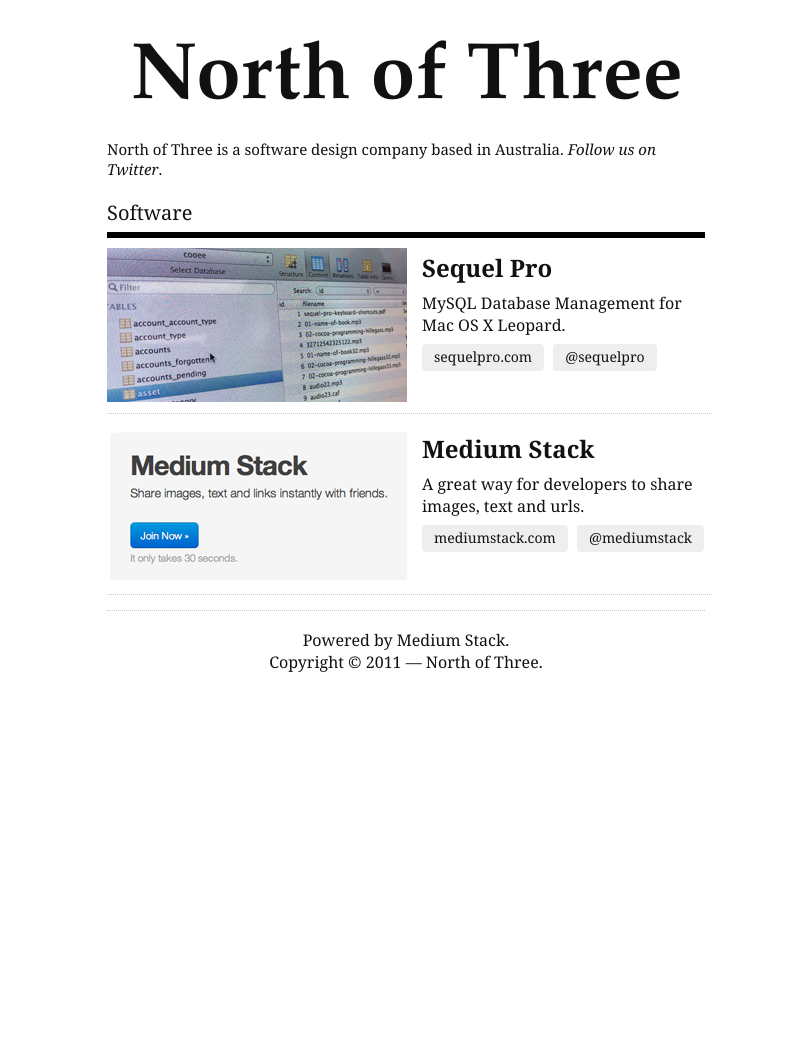
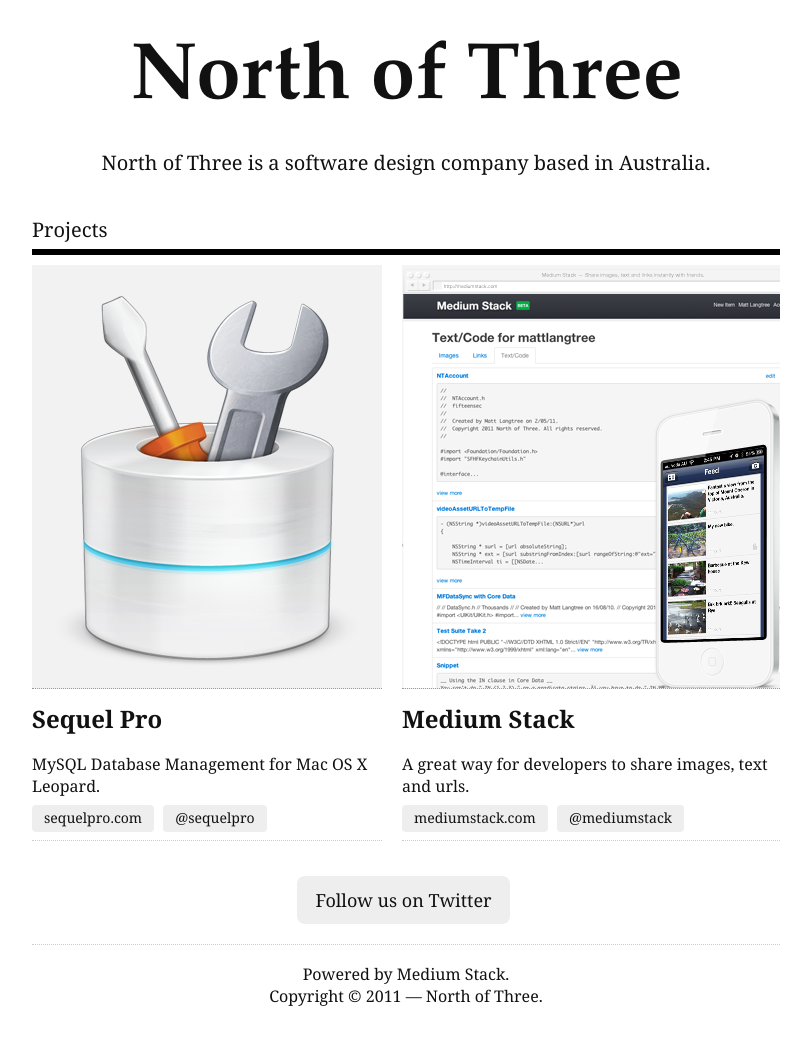
Before and after one commit to mattlangtree/northofthree.github.io, a PHP site: page / in a window 1280 px wide. Shown: the whole page, without its empty margins (234-1045 px from the left). Before the commit the page ends 672 px from the top, so only its background shows below. Run offline with PHP 8.4, Linux system fonts and the light colour scheme; some libraries are stand-ins or nearby versions.

Commit message:
New design.
git-svn-id: https://nof3.springloops.com/source/northofthree/trunk@11 336c6bb2-501c-45ac-a62c-0dffd56cd18d

```diff
--- a/index.php
+++ b/index.php
@@ -1,7 +1,3 @@
-<?php
-
-error_reporting(E_ALL);
-?>
 <html>
 <head>
 	<title>North of Three &mdash; Software Design Australia</title>
@@ -10,177 +6,8 @@
 	<meta http-equiv="Content-Language" content="en-us" />
 
 	<link rel="icon" type="image/png" href="/favicon.png">
+	<link href="/main.css" media="screen" rel="stylesheet" type="text/css" />
 
-  <style type="text/css" media="screen">
-    body{
-      margin: 0px;
-      padding: 0px;
-      font-size: 16px;
-      font-family: Georgia, serif;
-      background: #FFF;
-      color: #111;
-      padding-bottom: 30px;
-    }
-    span.lucida {
-        font-family: 'Lucida Grande';
-        font-size: 20px;
-    }
-    p {
-        font-size: 20px;
-    }
-    a.btn {
-      -webkit-border-bottom-left-radius: 6px 6px;
-      -webkit-border-bottom-right-radius: 6px 6px;
-      -webkit-border-top-left-radius: 6px 6px;
-      -webkit-border-top-right-radius: 6px 6px;
-      border-color: rgb(255, 170, 34);
-      padding: 8px 15px;
-    }
-    #centered{
-      text-align: center;
-    	margin: 0px auto;
-    	width: 600px;
-    }
-    #innerwrapper{
-      position: relative;
-      text-align: left;
-      border: 1px solid transparent;
-    }
-    #head {
-    	border: 1px solid transparent;
-    	width: 100%;
-        margin-bottom: 10px;
-        text-align: center;
-    }
-    #head heading{
-        font-size: 80px;
-        display: inline-block;
-        margin: 30px auto 0px auto;
-        font-family: Garamond, Georgia, serif;
-        font-weight: bold;
-        letter-spacing:0.001em;
-    }
-    heading.subheading {
-        font-size: 15px;
-    }
-    heading.subheading a {
-        font-style: italic;
-    }
-    #contact {
-    	margin-left: 215px;
-    }
-    article {
-        margin-bottom: 15px;
-        border-bottom: 1px dotted #CCC;
-        padding-bottom: 8px;
-        display: block;
-    }
-    article heading{
-        font-size: 13px;
-        padding: 0px 0px 3px 0px;
-        display: block;
-    }
-    a,
-    article heading a{
-        color: #111;
-        text-decoration: none;
-    }
-    article.working-on{
-        padding-left: 315px;
-        padding-bottom: 8px;
-        position: relative;
-    }
-    article.working-on img {
-        position: absolute;
-        top: 0px;
-        left: 0px;
-        margin: 0px;
-        padding: 0px;
-    }
-    article.working-on h2{
-        margin-bottom: 8px;
-        margin-top: 3px;
-    }
-    article.working-on p{
-        margin-bottom: 8px;
-        font-size: 16px;
-        margin-top: 4px;
-
-    }
-    a:hover {
-        color: red;
-    }
-    section.box {
-        width: 100%;
-    }
-    section.box .leftcolumn {
-        border-bottom: 1px dotted #CCC;
-    }
-    section.box .leftcolumn article {
-        float: left;
-        width: 290px;
-        min-height: 157px;
-    }
-    section.box .leftcolumn article:first-child {
-        margin-right: 20px;
-    }
-
-    section.box h3{
-        font-size: 20px;
-        border-bottom: 6px solid black;
-        display: block;
-        font-weight: normal;
-        padding-bottom: 6px;
-        margin-bottom: 10px;
-    }
-    section.box.left {
-        float: left;
-        margin-right: 18px;
-    }
-    section.box.twocol {
-        float: left;
-        width: 280px;
-    }
-    section.box.twocol.images a.image {
-        display: inline-block;
-        width: 132px;
-        height: 90px;
-        border: 6px solid #EEE;
-        margin-bottom: 4px;
-    }
-    section.box.twocol.images a.image:hover {
-        border-color: #DDD;
-    }
-
-    section.box.twocol:first-child {
-        margin-right: 18px;
-    }
-
-
-    .clr {
-        clear: both;
-    }
-    a.button {
-        background-color: #EEE;
-        display: inline-block;
-        padding: 3px 12px 5px;
-        font-size: 14px;
-        margin-right: 5px;
-        border-radius: 4px;
-        -moz-border-radius: 4px;
-        -webkit-border-radius: 4px;
-    }
-    a.button:hover {
-        background-color: #111;
-        color: white;
-    }
-    footer {
-        display: block;
-        margin-top: 18px;
-        text-align: center;
-    }
-
-  </style>
 
 </head>
 <body>
@@ -191,99 +18,48 @@
 				<heading>North of Three</heading>
 			</div>
 
-			<heading class="subheading">North of Three is a software design company based in  Australia. <a href="http://twitter.com/nof3" target="_blank" title="Follow North of Three on Twitter">Follow us on Twitter</a>.</heading>
+			<heading class="subheading">
+				<p>North of Three is a software design company based in  Australia. </p>
+			</heading>
 
             <section class="box left">
 
-                <h3>Software</h3>
+                <h3>Projects</h3>
 
                 <div class="leftcolumn">
-                    <article class="working-on">
-                        <img src="sequel-pro-shot.png" alt="Screenshot of Sequel Pro">
+                    <article class="working-on sequel-pro">
+                        <span class="image-wrapper"><img src="sequel-pro-logo.png" alt="Screenshot of Sequel Pro"></span>
 
                         <h2>Sequel Pro</h2>
                         <p>MySQL Database Management for Mac OS X Leopard.</p>
+						<span class="actionlinks">
 							<a href="http://www.sequelpro.com/" class="button left" title="Sequel Pro" target="_blank">sequelpro.com</a>
 						    <a href="http://www.twitter.com/sequelpro" class="button left" title="Follow Sequel pro on Twitter" target="_blank">@sequelpro</a>
-
+						</span>
                     </article>
 
-                    <article class="working-on">
-                        <img src="medium-stack-shot.png" alt="Screenshot of Medium Stack">
+                    <article class="working-on medium-stack">
+                        <span class="image-wrapper"><img src="medium-stack-devices.png" alt="Screenshot of Medium Stack"></span>
 
                         <h2>Medium Stack</h2>
                         <p>A great way for developers to share images, text and urls.</p>
+						<span class="actionlinks">
 							<a href="http://www.mediumstack.com/" class="button left" title="Medium Stack" target="_blank">mediumstack.com</a>
 						    <a href="http://www.twitter.com/sequelpro" class="button left" target="_blank">@mediumstack</a>
-
+						</span>
                     </article>
 
                     <div class="clr"></div>
                 </div>
 
             </section>
-            <? /* ?>
-            <section class="box twocol" style="width: 295px; margin-right: 10px;">
-                <h3>We likey <a href="http://mediumstack.com/mattlangtree/ipad_links" class="lucida">&raquo;</a></h3>
 
-			<?php
-
-
-			$ch = curl_init();
-            $headers = array('HTTP_ACCEPT: Mozilla/4.0 (compatible; MSIE 7.0; Windows NT 5.1; .NET CLR 1.0.3705; .NET CLR 1.1.4322; Media Center PC 4.0)');
-
-            curl_setopt($ch, CURLOPT_URL, "http://mediumstack.com/api/stack/26"); # URL to post to
-            curl_setopt($ch, CURLOPT_RETURNTRANSFER, 1 ); # return into a variable
-            curl_setopt($ch, CURLOPT_HTTPHEADER, $headers );
-            $stacks_json_feed = curl_exec( $ch ); # run!
-            curl_close($ch);
-
-			$stack = json_decode($stacks_json_feed,true);
-            // print_r($stack);
-			?>
-
-			<? $i=0; foreach ($stack['item_list']['items'] as $key => $item): ?>
-			<?php if ($item['tweet_type'] != 'url' || $i > 6)
-			        continue;
-			?>
-			 	<article>
-    			    <heading><a href="<?= $item['url']?>" target="_blank"><?= $item['label']?></a></heading>
-    			</article>
-			<?php $i++; endforeach; ?>
-        </section>
-
-        <section class="box twocol images"  style="width: 293px;">
-			<h3>In Progress <a href="http://mediumstack.com/sequelpro/screenshots" class="lucida">&raquo;</a></h3>
-
-
-			<?php
-
-
-			$ch = curl_init();
-            $headers = array('HTTP_ACCEPT: Mozilla/4.0 (compatible; MSIE 7.0; Windows NT 5.1; .NET CLR 1.0.3705; .NET CLR 1.1.4322; Media Center PC 4.0)');
-
-            curl_setopt($ch, CURLOPT_URL, "http://mediumstack.com/api/stack/59"); # URL to post to
-            curl_setopt($ch, CURLOPT_RETURNTRANSFER, 1 ); # return into a variable
-            curl_setopt($ch, CURLOPT_HTTPHEADER, $headers );
-            $stacks_json_feed = curl_exec( $ch ); # run!
-            curl_close($ch);
-
-			$stack = json_decode($stacks_json_feed,true);
-            // print_r($stack);
-			?>
-
-			<? $i=0; foreach ($stack['item_list']['items'] as $key => $item): ?>
-			<?php if ($item['tweet_type'] != 'image' || $i > 5)
-			        continue;
-			?>
-			 	<a class="image" href="<?= $item['short_url']?>" target="_blank"><img src="<?= $item['image_thumb_src']?>" width="132" height="90"></a>
-
-			<?php $i++; endforeach; ?>
-
-		</section>
-        <? */r ?>
         <div class="clr"></div>
 
+		<heading class="botomcta">
+			<p class="contactus"><a href="http://twitter.com/nof3" class="button" target="_blank" title="Follow North of Three on Twitter">Follow us on Twitter</a></p>
+		</heading>
+		<div class="clr"></div>
         <footer>
             Powered by <a href="http://www.mediumstack.com/" target="_blank">Medium Stack</a>.
             <br />Copyright &copy; 2011 &mdash; North of Three.
--- /dev/null
+++ b/main.css
@@ -0,0 +1,205 @@
+body{
+  margin: 0px;
+  padding: 0px;
+  font-size: 16px;
+  font-family: Georgia, serif;
+  background: #FFF;
+  color: #111;
+  padding-bottom: 30px;
+}
+span.lucida {
+    font-family: 'Lucida Grande';
+    font-size: 20px;
+}
+p {
+    font-size: 20px;
+}
+a.btn {
+  -webkit-border-bottom-left-radius: 6px 6px;
+  -webkit-border-bottom-right-radius: 6px 6px;
+  -webkit-border-top-left-radius: 6px 6px;
+  -webkit-border-top-right-radius: 6px 6px;
+  border-color: rgb(255, 170, 34);
+  padding: 8px 15px;
+}
+#centered{
+  text-align: center;
+	margin: 0px auto;
+	width: 750px;
+}
+#innerwrapper{
+  position: relative;
+  text-align: left;
+  border: 1px solid transparent;
+}
+#head {
+	border: 1px solid transparent;
+	width: 100%;
+    margin-bottom: 10px;
+    text-align: center;
+}
+#head heading{
+    font-size: 80px;
+    display: inline-block;
+    margin: 30px auto 0px auto;
+    font-family: Garamond, Georgia, serif;
+    font-weight: bold;
+    letter-spacing:0.001em;
+}
+heading.subheading {
+    font-size: 15px;
+}
+heading.subheading p {
+	text-align: center;
+}
+heading.subheading a.button {
+	font-size: 18px;
+	-webkit-border-bottom-left-radius: 8px 8px;
+	-webkit-border-bottom-right-radius: 8px 8px;
+	-webkit-border-top-left-radius: 8px 8px;
+	-webkit-border-top-right-radius: 8px 8px;
+
+	padding: 12px 18px;
+
+}
+heading.botomcta {
+	display: block;
+	border-bottom: 1px dotted #CCC;
+}
+heading.botomcta p{
+	text-align: center;
+}
+heading.botomcta a.button {
+	font-size: 18px;
+	-webkit-border-bottom-left-radius: 8px 8px;
+	-webkit-border-bottom-right-radius: 8px 8px;
+	-webkit-border-top-left-radius: 8px 8px;
+	-webkit-border-top-right-radius: 8px 8px;
+	padding: 12px 18px;
+}
+
+#contact {
+	margin-left: 215px;
+}
+article {
+    margin-bottom: 15px;
+    border-bottom: 1px dotted #CCC;
+    padding-bottom: 8px;
+    display: block;
+}
+article heading{
+    font-size: 13px;
+    padding: 0px 0px 3px 0px;
+    display: block;
+}
+a,
+article heading a{
+    color: #111;
+    text-decoration: none;
+}
+article.working-on{
+    padding-bottom: 8px;
+
+    position: relative;
+
+}
+article.working-on span.image-wrapper {
+	padding: 8px 0px 15px;
+	background-color: #F2F2F2;
+	display: block;
+	text-align: center;
+	border-bottom: 1px dotted #999;
+}
+article.working-on.medium-stack span.image-wrapper {
+	padding: 0px;
+}
+article.working-on img {
+    margin: 0px;
+    padding: 0px;
+}
+article.working-on h2{
+    margin-bottom: 18px;
+    margin-top: 13px;
+}
+article.working-on p{
+    margin-bottom: 8px;
+    font-size: 16px;
+    margin-top: 4px;
+
+}
+
+section.box .leftcolumn article.working-on.sequel-pro {
+	width: 350px;
+}
+section.box .leftcolumn article.working-on.medium-stack {
+	width: 378px;
+}
+a:hover {
+    color: red;
+}
+section.box {
+    width: 100%;
+}
+section.box .leftcolumn article {
+    float: left;
+    width: 278px;
+    min-height: 300px;
+}
+section.box .leftcolumn article:first-child {
+    margin-right: 20px;
+}
+
+section.box h3{
+    font-size: 20px;
+    border-bottom: 6px solid black;
+    display: block;
+    font-weight: normal;
+    padding-bottom: 6px;
+    margin-bottom: 10px;
+}
+section.box.left {
+    float: left;
+    margin-right: 18px;
+}
+section.box.twocol {
+    float: left;
+    width: 280px;
+}
+section.box.twocol.images a.image {
+    display: inline-block;
+    width: 132px;
+    height: 90px;
+    border: 6px solid #EEE;
+    margin-bottom: 4px;
+}
+section.box.twocol.images a.image:hover {
+    border-color: #DDD;
+}
+
+section.box.twocol:first-child {
+    margin-right: 18px;
+}
+
+
+.clr {
+    clear: both;
+}
+a.button {
+    background-color: #EEE;
+    display: inline-block;
+    padding: 3px 12px 5px;
+    font-size: 14px;
+    margin-right: 5px;
+    border-radius: 4px;
+    -moz-border-radius: 4px;
+    -webkit-border-radius: 4px;
+}
+a.button:hover {
+    background-color: #111;
+    color: white;
+}
+footer {
+    display: block;
+    margin-top: 18px;
+    text-align: center;
+}
```
Also changed, not shown: favicon.ico (deleted), logo.jpg (deleted), medium-stack-devices.png (added), medium-stack-shot.png (deleted), sequel-pro-logo.png (added), sequel-pro-shot.png (deleted). Lines whose indentation alone changed are shown as unchanged.
